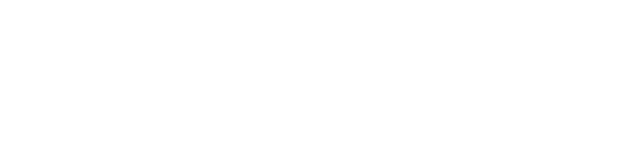
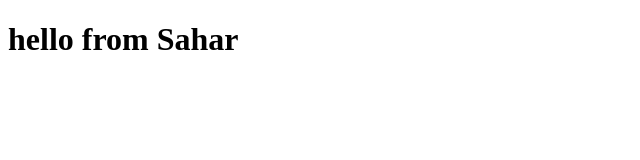
Before and after one commit to elhamentezam/project1, a plain HTML site: page index.html in a window 1280 px wide. Shown: the whole page, without its empty margins (0-640 px from the left). Drawn offline with Linux system fonts and the light colour scheme.

Commit message:
Hi from sahar

```diff
--- a/index.html
+++ b/index.html
@@ -6,6 +6,6 @@
     <title>Document</title>
 </head>
 <body>
-
+    <h1>hello from Sahar</h1>
 </body>
 </html>
```
